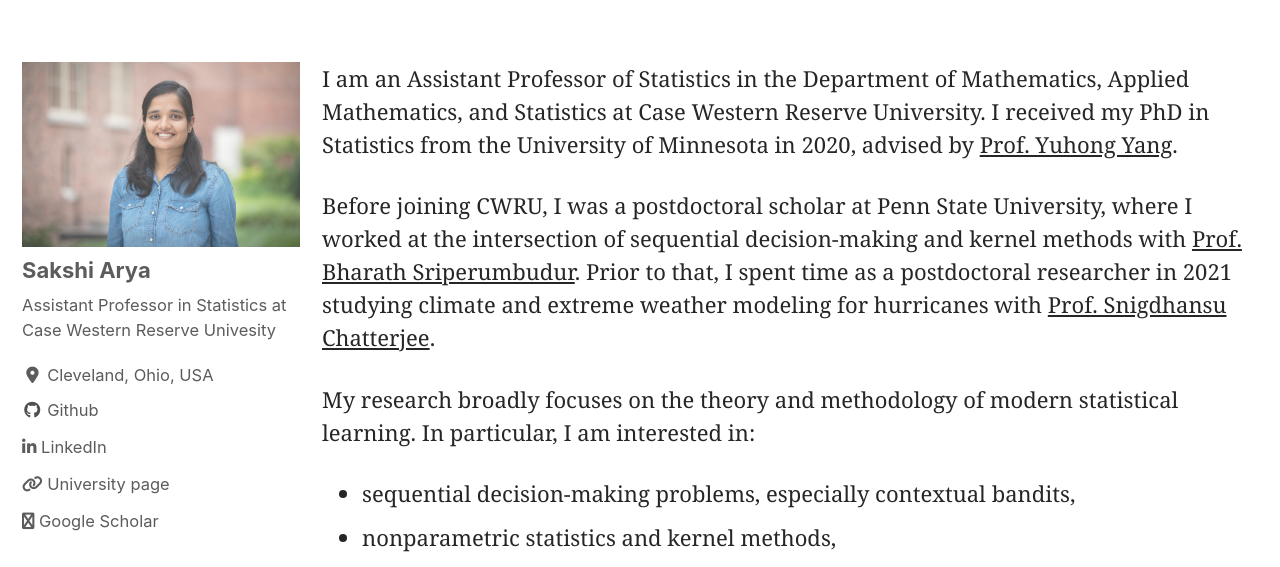
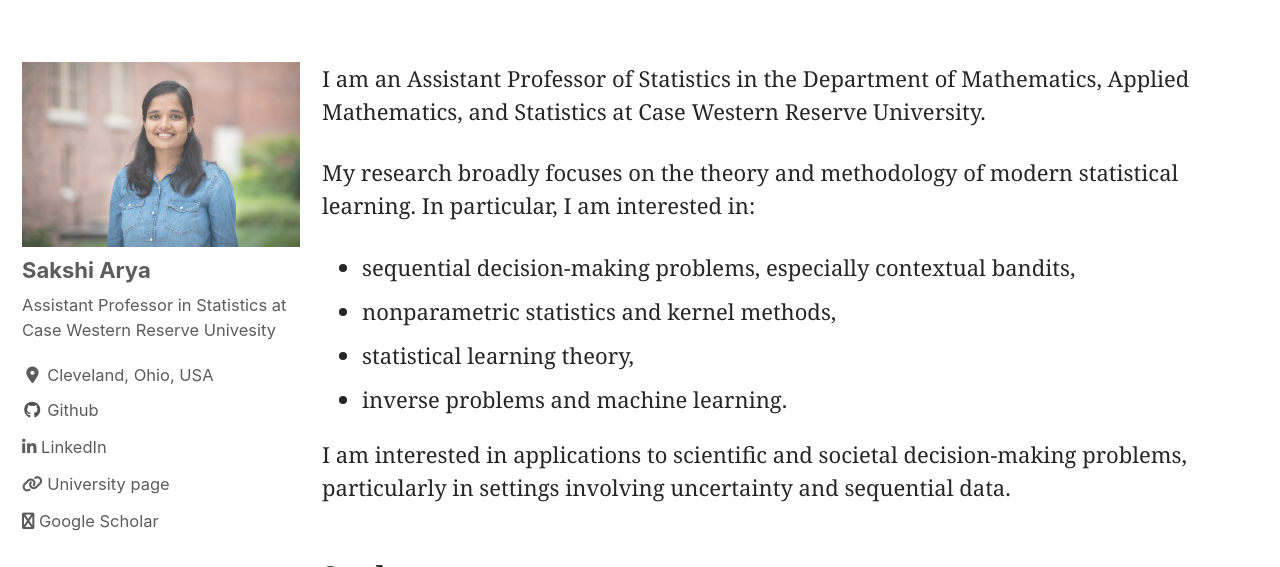
Before and after one commit to sakshiarya/sakshiarya.github.io, a Jekyll site: the page built from _pages/about.md, in a window 1280 px wide and 900 px high, cut to the strip 333-900 px from the top of the window. Built offline with Jekyll 4.4.1, drawn with Linux system fonts in a browser that asks for light colours; cached includes are drawn as plain includes; nearby versions of some CDN libraries; some of the changed text lies outside the part shown.

Commit message:
Changing website intro

```diff
--- a/_pages/about.md
+++ b/_pages/about.md
@@ -12,9 +12,8 @@
 ---
 
 
-I am an Assistant Professor of Statistics in the Department of Mathematics, Applied Mathematics, and Statistics at Case Western Reserve University. I received my PhD in Statistics from the University of Minnesota in 2020, advised by [Prof. Yuhong Yang](http://users.stat.umn.edu/~yangx374/).
+I am an Assistant Professor of Statistics in the Department of Mathematics, Applied Mathematics, and Statistics at Case Western Reserve University.
 
-Before joining CWRU, I was a postdoctoral scholar at Penn State University, where I worked at the intersection of sequential decision-making and kernel methods with [Prof. Bharath Sriperumbudur](https://bharathsv.github.io/index.html). Prior to that, I spent time as a postdoctoral researcher in 2021 studying climate and extreme weather modeling for hurricanes with [Prof. Snigdhansu Chatterjee](http://ansuchatterjee.com/).
 
 My research broadly focuses on the theory and methodology of modern statistical learning. In particular, I am interested in:
 
@@ -23,11 +22,23 @@
 - statistical learning theory,
 - inverse problems and machine learning.
 
-If you are interested in learning more about my work, feel free to contact me by [email](mailto:sxa1351@case.edu).
-Students interested in pursuing research or a Capstone project with me should reach out **early in the Fall semester** prior to enrolling in the Capstone course.
+I am interested in applications to scientific and societal decision-making problems, particularly in settings involving uncertainty and sequential data.
+
+
+
+## Students
+
+- Students interested in pursuing research or a Capstone project with me should contact me early in the Fall semester prior to enrolling in the Capstone course.
+
 
 ---
 
 ## News
+- February 2026: Super excited about my first paper with my undergraduate student, Wentao Lin, on agricultural decision making which got accepted to "Environmental Research Communications".
+- Spring 2026: I will participate in workshops associated with the IMSI Long Program Theoretical Advances in Reinforcement Learning and Control.
 
-- I will participating in some workshops at the Long Program "Theoretical Advances in Reinforcement Learning and Control" at IMSI.
+
+
+## Contact
+
+For research, collaboration, or student inquiries, please contact me by [email](mailto:sxa1351@case.edu)l: sakshi.arya@case.edu
```
